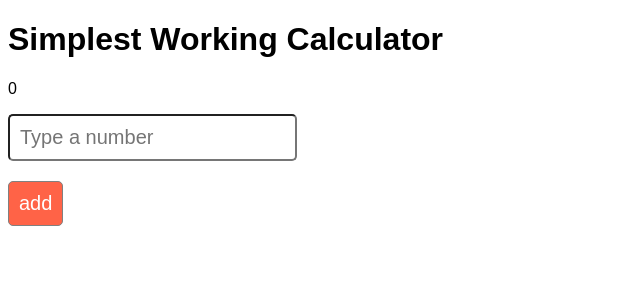
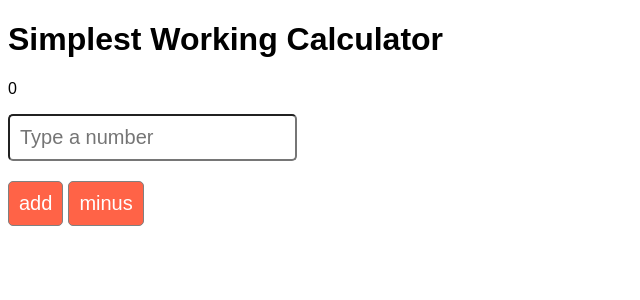
Before and after one commit to Tunzeki/calculator-app, a React (Create React App) app: page / in a window 1280 px wide. Shown: the top 300 px of the page, without its empty margins (0-640 px from the left). Built offline with nearby package versions, Linux system fonts and the light colour scheme.

Commit message:
Add the subtract button

```diff
--- a/src/App.js
+++ b/src/App.js
@@ -56,6 +56,7 @@ function App() {
         />
         <button onClick={plus}>add</button>
         {/* Add the subtract button */}
+        <button onClick={minus}>minus</button>
         {/* Add the multiply button */}
         {/* Add the divide button */}
         {/* Add the resetInput button */}
```
